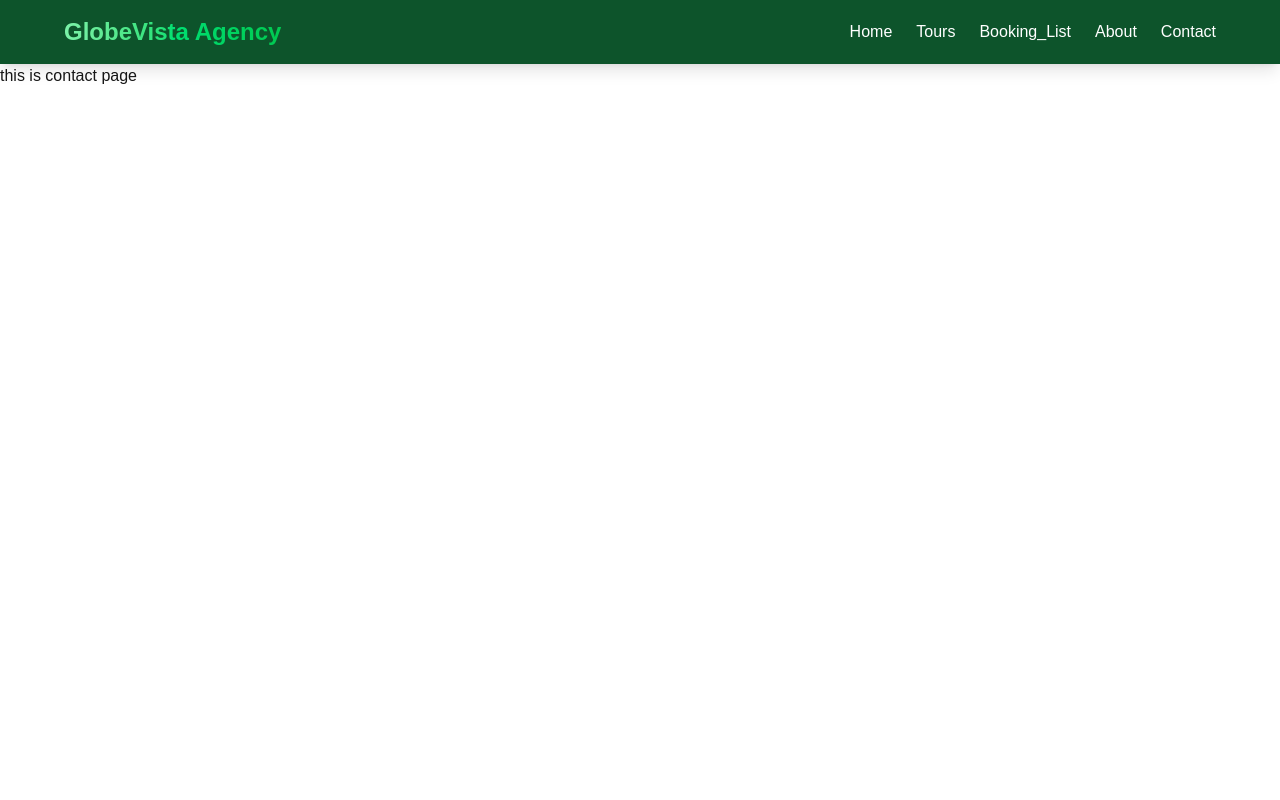
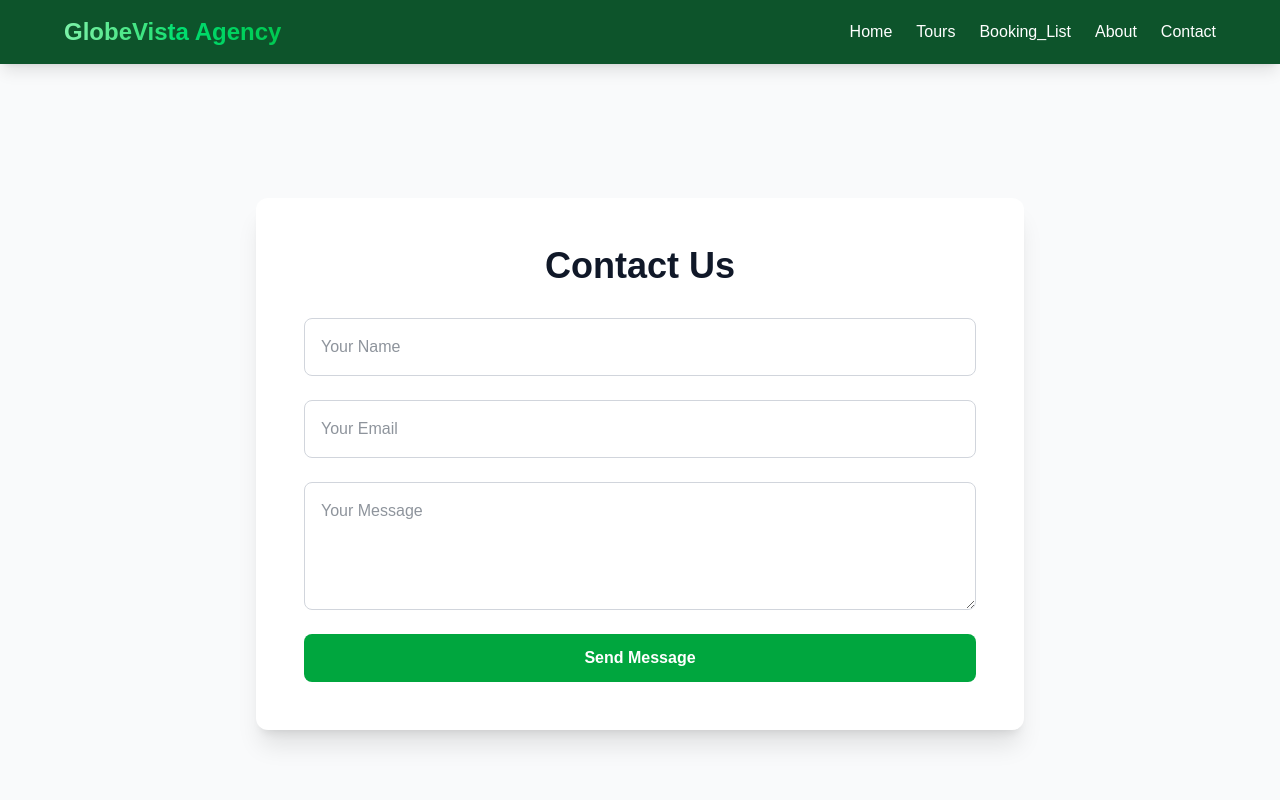
Before and after one commit to rajib777durjoy/Globe_Visita_Agency_Project, a Next.js app: page /Contact in a window 1280 px wide. Shown: the top 800 px of the page. Built offline with nearby package versions, Linux system fonts and the light colour scheme; no server answers.

Commit message:
contact page complete

```diff
--- a/package.json
+++ b/package.json
@@ -9,10 +9,12 @@
     "lint": "next lint"
   },
   "dependencies": {
+    "@emailjs/browser": "^4.4.1",
     "motion": "^12.23.12",
     "next": "15.4.6",
     "react": "19.1.0",
     "react-dom": "19.1.0",
+    "react-hook-form": "^7.62.0",
     "react-icons": "^5.5.0",
     "react-toastify": "^11.0.5",
     "swiper": "^11.2.10"
--- a/src/app/Contact/page.jsx
+++ b/src/app/Contact/page.jsx
@@ -1,11 +1,104 @@
-import React from 'react';
+"use client";
+
+import React, { useEffect } from "react";
+import { useForm } from "react-hook-form";
+import { motion } from "framer-motion";
+import { initEmailJS, sendEmail } from "../lib/email";
 
 const Contact = () => {
-    return (
-        <div>
-            this is contact page
-        </div>
-    );
+  const {
+    register,
+    handleSubmit,
+    reset,
+    formState: { errors },
+  } = useForm();
+
+  // Initialize EmailJS
+  useEffect(() => {
+    initEmailJS();
+  }, []);
+
+  const onSubmit = async (data) => {
+    const templateParams = {
+      name: data.name,
+      email: data.email,
+      message: data.message,
+    };
+
+    try {
+      const response = await sendEmail(
+        process.env.NEXT_PUBLIC_EMAILJS_SERVICE_ID,
+        process.env.NEXT_PUBLIC_EMAILJS_TEMPLATE_ID,
+        templateParams
+      );
+      console.log("Email sent successfully:", response);
+      reset();
+      alert("Message sent successfully!");
+    } catch (error) {
+      console.error("Failed to send email:", error);
+      alert("Failed to send message. Please try again later.");
+    }
+  };
+
+  return (
+    <motion.div
+      className="min-h-screen bg-gray-50 flex items-center justify-center p-6 md:p-12"
+      initial={{ opacity: 0 }}
+      animate={{ opacity: 1 }}
+      transition={{ duration: 0.8 }}
+    >
+      <motion.div
+        className="bg-white rounded-xl shadow-xl w-full max-w-3xl p-8 md:p-12 text-gray-800"
+        initial={{ y: -50, opacity: 0 }}
+        animate={{ y: 0, opacity: 1 }}
+        transition={{ duration: 0.6 }}
+      >
+        <h1 className="text-3xl md:text-4xl font-bold text-center mb-8 text-gray-900">
+          Contact Us
+        </h1>
+
+        <form onSubmit={handleSubmit(onSubmit)} className="flex flex-col gap-6">
+          <input
+            type="text"
+            placeholder="Your Name"
+            {...register("name", { required: "Name is required" })}
+            className={`w-full p-4 border rounded-lg hover:outline-none hover:border-green-500 ${
+              errors.name ? "border-red-500" : "border-gray-300"
+            }`}
+          />
+          {errors.name && <p className="text-red-500">{errors.name.message}</p>}
+
+          <input
+            type="email"
+            placeholder="Your Email"
+            {...register("email", { required: "Email is required" })}
+            className={`w-full p-4 border rounded-lg hover:outline-none hover:border-green-500 ${
+              errors.email ? "border-red-500" : "border-gray-300"
+            }`}
+          />
+          {errors.email && <p className="text-red-500">{errors.email.message}</p>}
+
+          <textarea
+            placeholder="Your Message"
+            {...register("message", { required: "Message is required" })}
+            className={`w-full p-4 border rounded-lg h-32 hover:outline-none hover:border-green-500 ${
+              errors.message ? "border-red-500" : "border-gray-300"
+            }`}
+          />
+          {errors.message && <p className="text-red-500">{errors.message.message}</p>}
+
+          <motion.button
+            type="submit"
+            className="bg-green-600 text-white py-3 rounded-lg font-semibold hover:bg-green-700 transition"
+            whileHover={{ scale: 1.05 }}
+            whileTap={{ scale: 0.95 }}
+          >
+            Send Message
+          </motion.button>
+        </form>
+      </motion.div>
+    </motion.div>
+  );
 };
 
 export default Contact;
--- a/src/app/Navbar/page.jsx
+++ b/src/app/Navbar/page.jsx
@@ -27,7 +27,7 @@ const Navbar = () => {
                         <Link href="/Tours" className="hover:text-green-300">Tours</Link>
                         <Link href="/Booking_list" className="hover:text-green-300">Booking_List</Link>
                         <Link href="/About" className="hover:text-green-300">About</Link>
-                        <Link href="/contact" className="hover:text-green-300">Contact</Link>
+                        <Link href="/Contact" className="hover:text-green-300">Contact</Link>
                     </div>
 
                     <div className="md:hidden flex items-center">
@@ -46,9 +46,10 @@ const Navbar = () => {
             {isOpen && (
                 <div className="md:hidden bg-green-800 px-4 pb-4 space-y-2">
                     <Link href="/" className="block hover:text-green-300">Home</Link>
-                    <Link href="/tours" className="block hover:text-green-300">Tours</Link>
-                    <Link href="/about" className="block hover:text-green-300">About</Link>
-                    <Link href="/contact" className="block hover:text-green-300">Contact</Link>
+                    <Link href="/Tours" className="block hover:text-green-300">Tours</Link>
+                    <Link href="/Booking_list" className="block hover:text-green-300">Booking_List</Link>
+                    <Link href="/About" className="block hover:text-green-300">About</Link>
+                    <Link href="/Contact" className="block hover:text-green-300">Contact</Link>
                 </div>
             )}
         </nav>
--- a/src/app/layout.js
+++ b/src/app/layout.js
@@ -30,7 +30,9 @@ export default function RootLayout({ children }) {
         </main>
 
         <Footer></Footer>
+
       </body>
+
     </html>
   );
 }
--- /dev/null
+++ b/src/app/lib/email.js
@@ -0,0 +1,10 @@
+"use client";
+import emailjs from "@emailjs/browser";
+
+export const initEmailJS = () => {
+  emailjs.init(process.env.NEXT_PUBLIC_EMAILJS_KEY);
+};
+
+export const sendEmail = (serviceId, templateId, templateParams) => {
+  return emailjs.send(serviceId, templateId, templateParams);
+};
```
Also changed, not shown: 1 other file (tests, documents, lock files or other folders).
